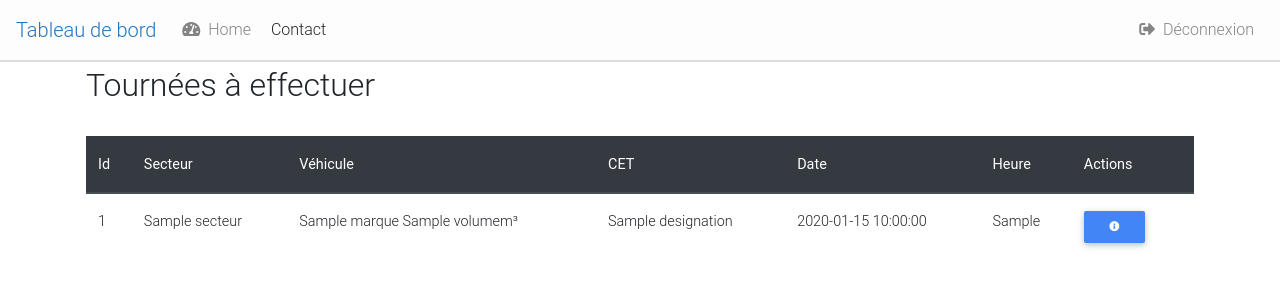
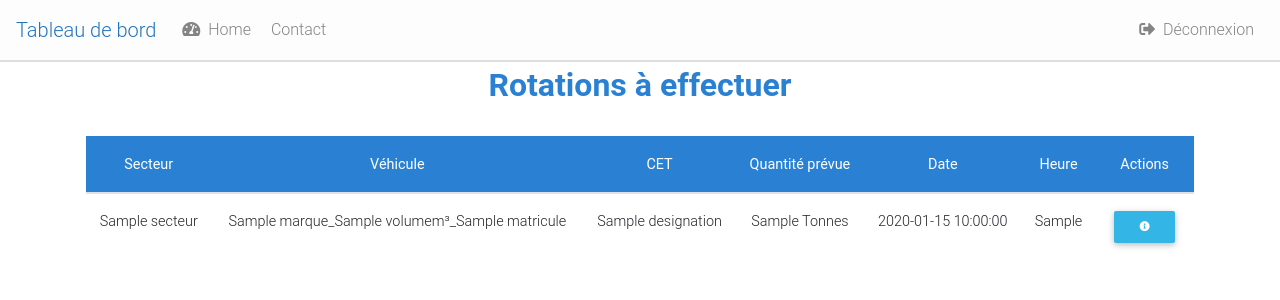
Before and after one commit to raouftams/GIS-for-SWM, a Symfony app: template templates/userbase.html.twig in a window 1280 px wide. Shown: the top 300 px of the page. Run offline with Twig, Linux system fonts and the light colour scheme; the template is opened without the code that fills it: most values are stand-ins (such as "Sample title", 1, 10 or a date in 2020); some libraries are stand-ins or nearby versions.

Commit message:
17/08/2020

```diff
--- a/public/css/userBase.css
+++ b/public/css/userBase.css
@@ -25,5 +25,41 @@
 .interface{
     border: 1px solid transparent;
     margin-top: 65px !important;
+    text-align: center;
     z-index: 100%;
 }
+.table thead{
+    background-color: #2a81d3;
+    color: #ffffff;
+}
+.table th, td{
+    white-space:nowrap;
+}
+
+.interface h2{
+    color: #2a81d3;
+    font-weight: bold;
+}
+
+footer{
+    position: absolute;
+    border: 1px solid transparent;
+    width: 100%;
+    bottom: 0;
+    text-align:center;
+
+}
+
+
+@media only screen and (max-width: 992px){
+    .interface{
+        margin: auto;
+    }
+    .table-responsive::-webkit-scrollbar{
+        height: 10px;
+        background-color: #afcbe6;
+    }
+    .table-responsive::-webkit-scrollbar-thumb{
+        background-color: #2a81d3;
+    }
+}
--- a/src/Table/TourneeTable.php
+++ b/src/Table/TourneeTable.php
@@ -207,7 +207,7 @@ class TourneeTable extends Table{
    * retourne les tournées d'une equipe donnée
    */
   public function getTourneesEquipe($id){
-    return $this->query('SELECT t.id_tournee, t.secteur, c.designation, v.marque, v.volume, t.qte_prevue, t.heure_demarrage_parc, t.date
+    return $this->query('SELECT t.id_tournee, t.secteur, c.designation, v.marque, v.matricule, v.volume, t.qte_prevue, t.heure_demarrage_parc, t.date
       FROM "public".tournee t, "public".vehicule v, "public".cet c
       WHERE v.code = t.vehicle and c.code = t.cet and t.equipe = ? and t.date >= current_date
       ',[$id]);
--- a/templates/userbase.html.twig
+++ b/templates/userbase.html.twig
@@ -18,7 +18,6 @@
 	<link rel="stylesheet" href="{{asset('css/bootstrap.min.css')}}">
 	<!-- Material Design Bootstrap -->
 	<link rel="stylesheet" href="{{asset('css/mdb.min.css')}}">
-    <link rel="stylesheet" href="{{asset('css/table.css')}}">
     <link rel="stylesheet" href="{{asset('css/userBase.css')}}">
 
 </head>
@@ -33,8 +32,8 @@
 
         <div class="collapse navbar-collapse" id="navbarCollapse">
             <div class="navbar-nav">
-                <a class="nav-item nav-link active" href="{{path('userIndex')}}" ><i class="fas fa-tachometer-alt"></i>&nbsp; Home <span class="sr-only">(current)</span></a>
-                <a class="nav-item nav-link">Contact</a>
+                <a class="nav-item nav-link" href="{{path('userIndex')}}" ><i class="fas fa-tachometer-alt"></i>&nbsp; Home <span class="sr-only">(current)</span></a>
+                <a class="nav-item nav-link" href="">Contact</a>
             </div>
             <div class="navbar-nav ml-auto">
                 <a class="nav-item nav-link logout"href="{{path('logout')}}" ><i class="fas fa-sign-out-alt"></i>&nbsp; Déconnexion </a>
@@ -46,14 +45,15 @@
         <div class="container mt-4">
             <div class="interface">
               <div id="main_content">
-                <h2>Tournées à effectuer</h2><br>
-                <table class="table">
-                    <thead class="thead-dark">
+                <h2>Rotations à effectuer</h2><br>
+                <div class="table-responsive">
+                    <table class="table table-hover">
+                        <thead>
                             <tr>
-                        <th scope="col">Id</th>
                             <th scope="col">Secteur</th>
                             <th scope="col">Véhicule</th>
                             <th scope="col">CET</th>
+                            <th>Quantité prévue</th>
                             <th scope="col" style="margin-left: 40px;">Date</th>
                             <th scope="col" style="margin-left: 40px;">Heure</th>
                             <th scope="col">Actions</th>
@@ -64,16 +64,16 @@
                             <tbody>
                             {% for tournee in tournees %}
                                 <tr>
-                                <td scope="row">{{ tournee.id_tournee }}</td>
                                     <td> {{ tournee.secteur }} </td>
-                                <td>{{ tournee.marque }} {{tournee.volume}}m&#179;</td>
+                                    <td>{{ tournee.marque }}_{{tournee.volume}}m&#179;_{{tournee.matricule}}</td>
                                     <td>{{ tournee.designation }}</td>
+                                    <td>{{ tournee.qte_prevue }} Tonnes</td>
                                     <td>{{ tournee.date }}</td>
                                     <td>{{ tournee.heure_demarrage_parc }}</td>
 
                                     <td class="th-sm">
                                         <div class="btn-group" style="text-align:center;">
-                                        <a class="btn btn-sm btn-primary" href="{{path('tourneeMaps', {id : tournee.id_tournee })}}"><i class="fas fa-info-circle"></i></a>
+                                            <a class="btn btn-sm btn-info" href="{{path('tourneeMaps', {id : tournee.id_tournee })}}"><i class="fas fa-info-circle"></i></a>
                                         </div>
                                     </td>
                                 </tr>
@@ -84,6 +84,11 @@
                 </div>
             </div>
             </div>
+        </div>
+        <footer>
+            <h5></h5>
+        </footer>
+
 
 </body>
 </html>
```
Lines whose indentation alone changed are shown as unchanged.
